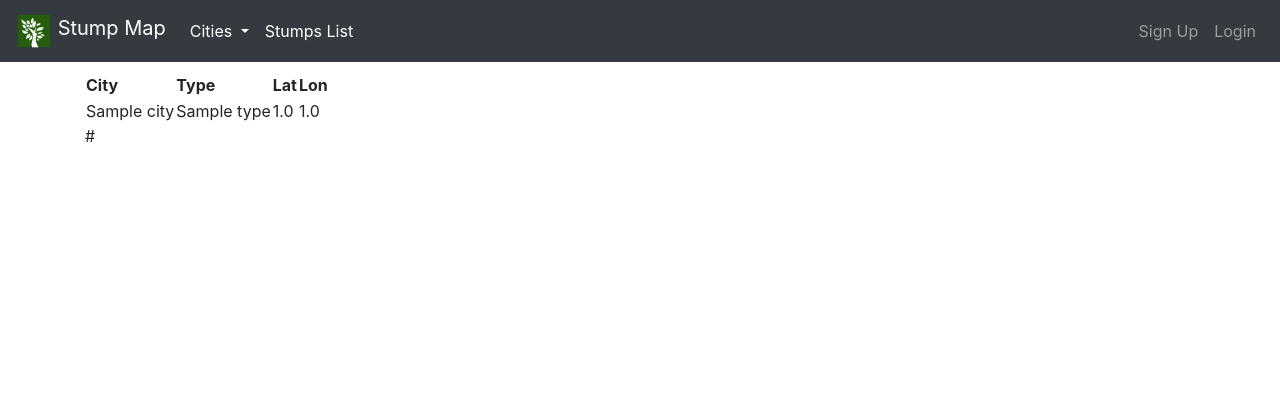
After one commit to aslepaugo/stump-map, a Flask app: template webapp/templates/stumps.html in a window 1280 px wide. The commit adds this page. Shown: the top 420 px of the page. Run offline with Flask 2, Linux system fonts and the light colour scheme; tables that the repository leaves empty hold one stand-in row (values such as "Sample post"); the template is opened without the code that fills it: values that come from a table or form of the project are taken from there, most other values are stand-ins (such as "Sample title", 1, 10 or a date in 2020); some libraries are stand-ins or nearby versions.

Commit message:
Added initial code to show pagiation

```diff
--- a/requirements.txt
+++ b/requirements.txt
@@ -12,3 +12,4 @@ flask-migrate==2.5.3
 flask-script==2.0.6
 psycopg2==2.8.6
 geopy==2.0.0
+flask-paginate==0.7.1
--- a/webapp/__init__.py
+++ b/webapp/__init__.py
@@ -23,7 +23,9 @@ def create_app():
 
     from .auth import auth as auth_blueprint
     from .main import main as main_blueprint
+    from .stump_list import stumps as stump_blueprint
 
+    app.register_blueprint(stump_blueprint)
     app.register_blueprint(auth_blueprint)
     app.register_blueprint(main_blueprint)
 
--- /dev/null
+++ b/webapp/static/css/pagination.css
@@ -0,0 +1,15 @@
+.pagination-page-info {
+    padding: .6em;
+    padding-left: 0;
+    width: 40em;
+    margin: .5em;
+    margin-left: 0;
+    font-size: 12px;
+}
+.pagination-page-info b {
+    color: black;
+    background: #6aa6ed;
+    padding-left: 2px;
+    padding: .1em .25em;
+    font-size: 150%;
+}
--- a/webapp/templates/menu.html
+++ b/webapp/templates/menu.html
@@ -8,7 +8,7 @@
     </button>
    <div class="collapse navbar-collapse" id="navbarCollapse">
     <ul class="navbar-nav mr-auto">
-        <li class="nav-item dropdown">
+        <li class="nav-item dropdown active">
             <a class="nav-link dropdown-toggle" href="#" id="navbarDropdown" role="button" data-toggle="dropdown" aria-haspopup="true" aria-expanded="false">
               Cities
             </a>
@@ -18,6 +18,9 @@
                 <a class="dropdown-item" href="/?city={{ city.name }} ">{{ city.name }}</a>
               {% endfor %}
             </div>
+          </li>
+          <li class="nav-item active">
+            <a class="nav-link" href="/stumps">Stumps List</a>
           </li>
     </ul>
       <ul class="navbar-nav ml-auto">
--- /dev/null
+++ b/webapp/templates/stumps.html
@@ -0,0 +1,30 @@
+{% extends "base.html" %}
+
+{% block custom_css %}
+<link href={{ url_for('static', filename='css/pagination.css') }} rel="stylesheet">
+{% endblock %}
+
+{% block content %}
+<table>
+    <thead>
+      <tr>
+        <th>City</th>
+        <th>Type</th>
+        <th>Lat</th>
+        <th>Lon</th>
+      </tr>
+    </thead>
+    <tbody>
+      {% for stump in stumps %}
+        <tr>
+          <td>{{ stump.city.name }}</td>
+          <td>{{ stump.stump_type.name }}</td>
+          <td>{{ stump.latitude }}</td>
+          <td>{{ stump.longitude }}</td>
+        </tr>
+      {% endfor %}
+    </tbody>
+  </table>
+  {{ pagination.links }}
+
+  {% endblock %}
```
Also changed, not shown: webapp/main.py (+1 -16 lines), webapp/stump_list.py (added, +22 -0 lines), webapp/config.py (line endings or trailing spaces).
